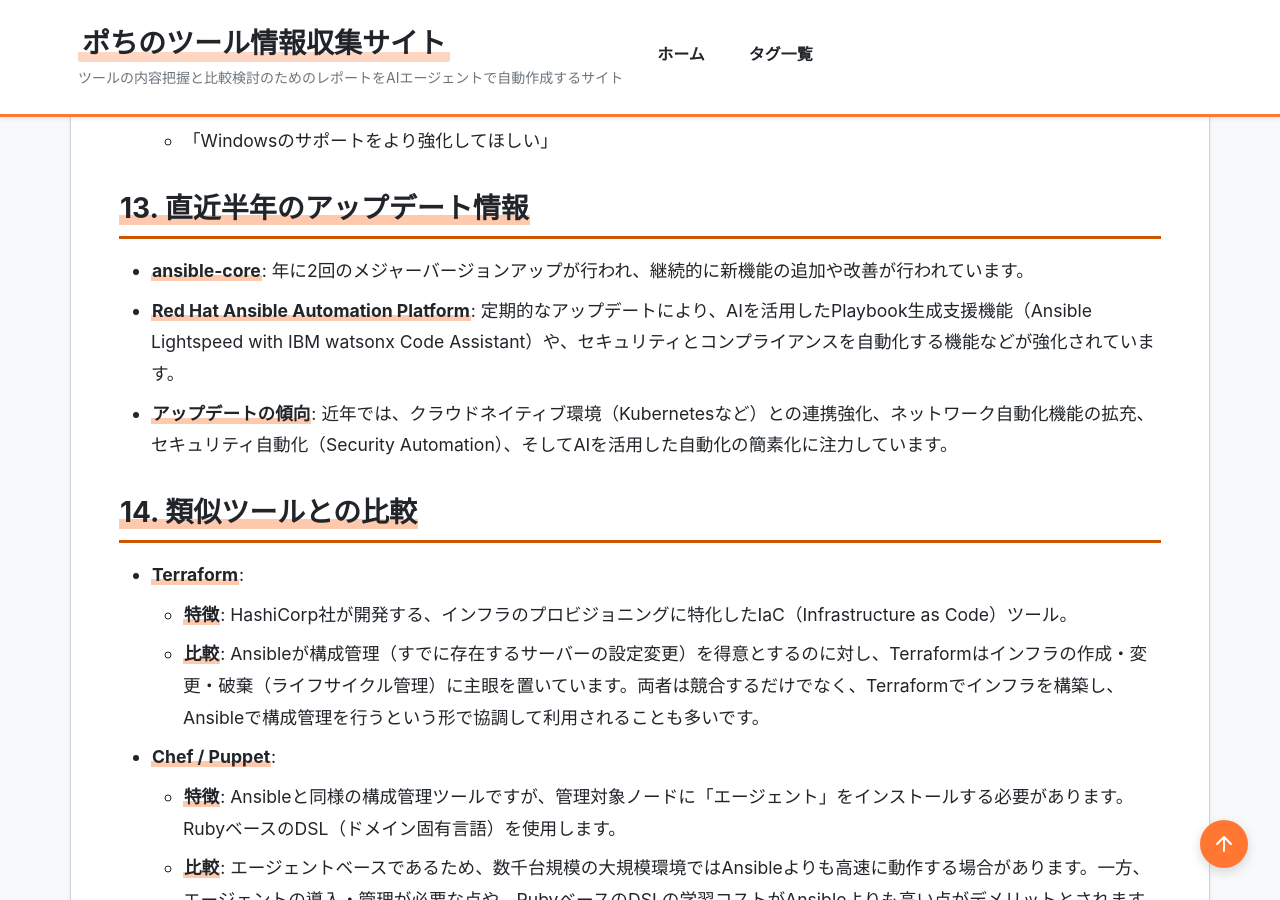
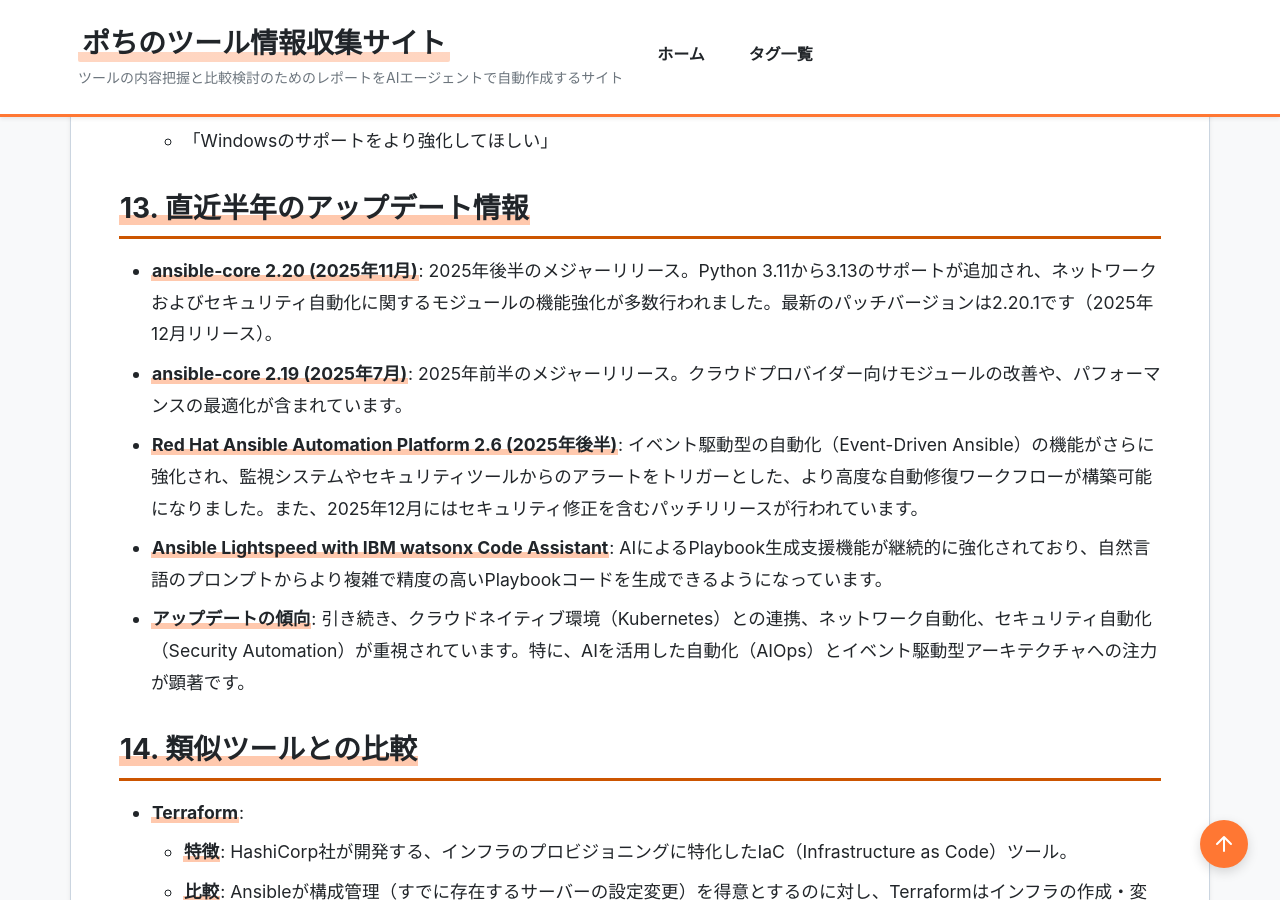
Before and after one commit to aegisfleet/tool-survey-report, a Jekyll site: the page built from _reports/ansible.md, in a window 1280 px wide and 900 px high, scrolled down 6649 px. Built offline with Jekyll 4.4.1, drawn with Linux system fonts in a browser that asks for light colours; some of the changed text lies outside the part shown.

Commit message:
docs: Update Ansible report and ensure consistency (#300)
- Updates the Ansible report (`_reports/ansible.md`) with the latest information as of 2026-01-04.
- Refreshes the "Recent Updates" section to include details about ansible-core 2.20 and Ansible Automation Platform 2.6.
- Adds `DevOps` and `IaC` tags for improved categorization.
- Verifies that bidirectional links with related tools (Terraform, Pulumi, AWS CloudFormation, OpenTofu) are correctly in place to maintain documentation consistency.

Co-authored-by: google-labs-jules[bot] <161369871+google-labs-jules[bot]@users.noreply.github.com>

```diff
--- a/_reports/ansible.md
+++ b/_reports/ansible.md
@@ -128,9 +130,11 @@ relationships:
 
 ## **13. 直近半年のアップデート情報**
 
-* **ansible-core**: 年に2回のメジャーバージョンアップが行われ、継続的に新機能の追加や改善が行われています。
-* **Red Hat Ansible Automation Platform**: 定期的なアップデートにより、AIを活用したPlaybook生成支援機能（Ansible Lightspeed with IBM watsonx Code Assistant）や、セキュリティとコンプライアンスを自動化する機能などが強化されています。
-* **アップデートの傾向**: 近年では、クラウドネイティブ環境（Kubernetesなど）との連携強化、ネットワーク自動化機能の拡充、セキュリティ自動化（Security Automation）、そしてAIを活用した自動化の簡素化に注力しています。
+*   **ansible-core 2.20 (2025年11月)**: 2025年後半のメジャーリリース。Python 3.11から3.13のサポートが追加され、ネットワークおよびセキュリティ自動化に関するモジュールの機能強化が多数行われました。最新のパッチバージョンは2.20.1です（2025年12月リリース）。
+*   **ansible-core 2.19 (2025年7月)**: 2025年前半のメジャーリリース。クラウドプロバイダー向けモジュールの改善や、パフォーマンスの最適化が含まれています。
+*   **Red Hat Ansible Automation Platform 2.6 (2025年後半)**: イベント駆動型の自動化（Event-Driven Ansible）の機能がさらに強化され、監視システムやセキュリティツールからのアラートをトリガーとした、より高度な自動修復ワークフローが構築可能になりました。また、2025年12月にはセキュリティ修正を含むパッチリリースが行われています。
+*   **Ansible Lightspeed with IBM watsonx Code Assistant**: AIによるPlaybook生成支援機能が継続的に強化されており、自然言語のプロンプトからより複雑で精度の高いPlaybookコードを生成できるようになっています。
+*   **アップデートの傾向**: 引き続き、クラウドネイティブ環境（Kubernetes）との連携、ネットワーク自動化、セキュリティ自動化（Security Automation）が重視されています。特に、AIを活用した自動化（AIOps）とイベント駆動型アーキテクチャへの注力が顕著です。
 
 ## **14. 類似ツールとの比較**
 
```
Also changed, not shown: other parts of _reports/ansible.md (+3 -1 lines).
